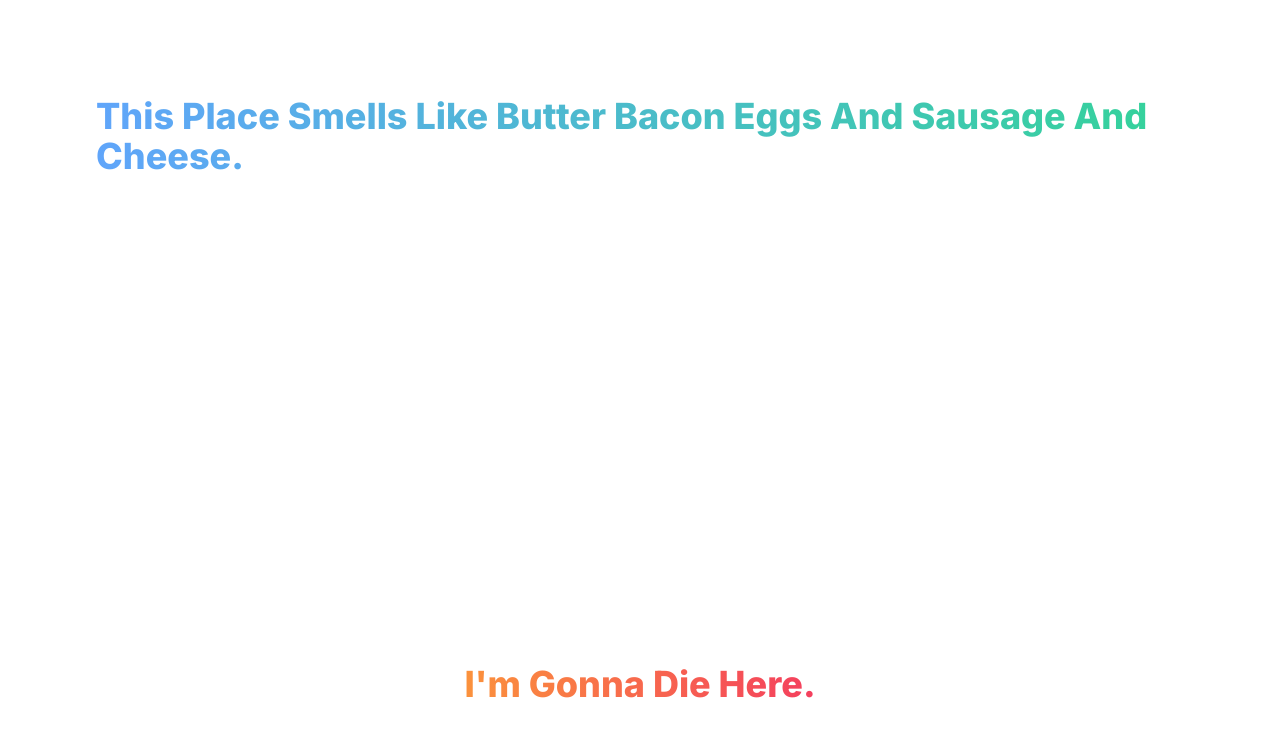
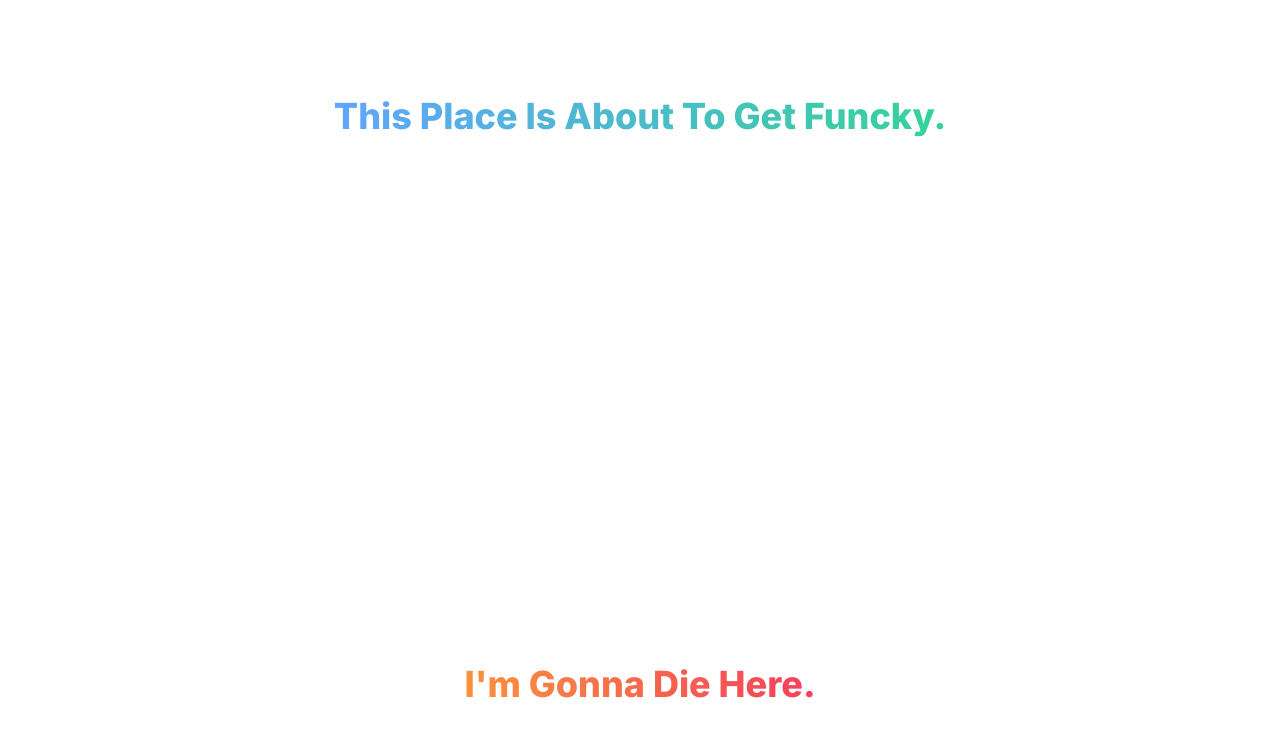
Before and after one commit to timons-AI/standard-intern, a Next.js app in the folder standard-intern/: page / in a window 1280 px wide. Shown: the top 736 px of the page. Built offline with nearby package versions, Linux system fonts and the light colour scheme.

Commit message:
Update page.tsx

```diff
--- a/standard-intern/src/app/page.tsx
+++ b/standard-intern/src/app/page.tsx
@@ -2,7 +2,7 @@ export default function Home() {
   return (
     <main className="flex min-h-screen flex-col items-center justify-between p-24">
       <p className=' text-4xl font-extrabold bg-clip-text bg-gradient-to-r from-blue-400 to-emerald-400 text-transparent capitalize'>
-        This place smells like butter bacon eggs and sausage and cheese.
+        This place is about to get funcky.
       </p>
       <p className=' text-4xl font-extrabold bg-clip-text bg-gradient-to-r from-orange-400 to-rose-500 text-transparent capitalize'>
         I'm gonna die here.
```
